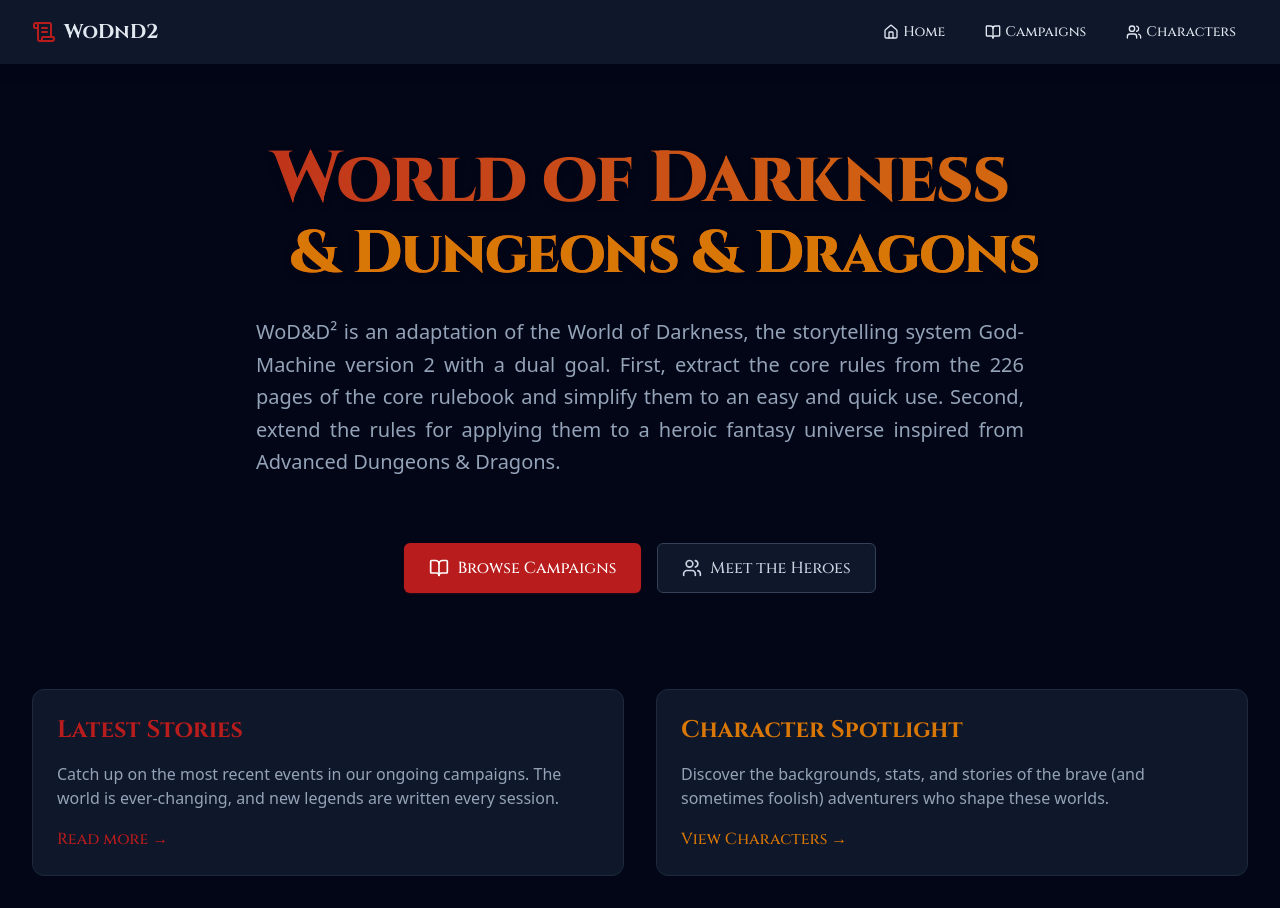
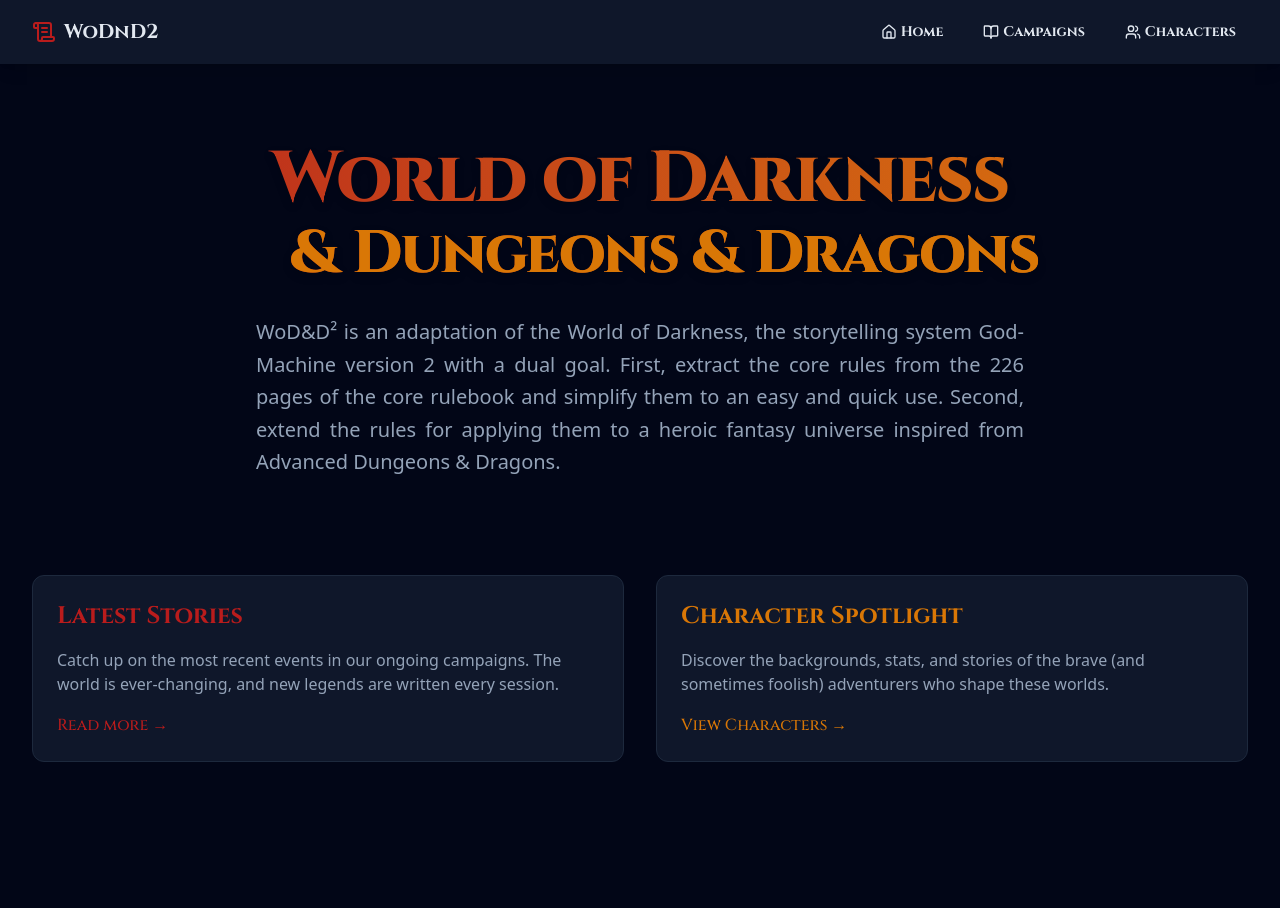
Before and after one commit to mhebrard/wodnd2, a Next.js app: page / in a window 1280 px wide. After the commit the page ends 800 px from the top, so only its background shows below. Built offline with nearby package versions, Linux system fonts and the light colour scheme.

Commit message:
feat: enhance UI with improved navigation links and clickable cards on the homepage

```diff
--- a/src/app/page.tsx
+++ b/src/app/page.tsx
@@ -12,43 +12,31 @@
         <p className="text-xl text-text-muted max-w-3xl mx-auto leading-relaxed text-justify font-sans">
           WoD&D² is an adaptation of the World of Darkness, the storytelling system God-Machine version 2 with a dual goal. First, extract the core rules from the 226 pages of the core rulebook and simplify them to an easy and quick use. Second, extend the rules for applying them to a heroic fantasy universe inspired from Advanced Dungeons & Dragons.
         </p>
-        <div className="flex justify-center gap-4 pt-8">
-          <Link
-            href="/campaigns"
-            className="inline-flex items-center px-6 py-3 border border-transparent text-base font-medium rounded-md shadow-sm text-white bg-primary hover:bg-primary-hover transition-colors shadow-primary/20 font-[family-name:var(--font-cinzel)]"
-          >
-            <BookOpen className="mr-2 h-5 w-5" />
-            Browse Campaigns
-          </Link>
-          <Link
-            href="/characters"
-            className="inline-flex items-center px-6 py-3 border border-slate-700 text-base font-medium rounded-md text-slate-300 bg-surface hover:bg-surface-hover transition-colors font-[family-name:var(--font-cinzel)]"
-          >
-            <Users className="mr-2 h-5 w-5" />
-            Meet the Heroes
-          </Link>
-        </div>
       </section>
 
       <section className="grid md:grid-cols-2 gap-8">
-        <div className="bg-surface p-6 rounded-xl border border-slate-800 hover:border-primary/50 transition-colors group">
+        <Link href="/campaigns" className="block group">
+          <div className="bg-surface p-6 rounded-xl border border-slate-800 hover:border-primary/50 transition-all hover:shadow-lg hover:shadow-primary/10 h-full">
             <h2 className="text-2xl font-bold text-primary mb-4 group-hover:text-primary-hover transition-colors font-[family-name:var(--font-cinzel)]">Latest Stories</h2>
             <p className="text-text-muted mb-4 font-sans">
               Catch up on the most recent events in our ongoing campaigns. The world is ever-changing, and new legends are written every session.
             </p>
-          <Link href="/campaigns" className="text-primary hover:text-primary-hover font-medium font-[family-name:var(--font-cinzel)]">
+            <span className="text-primary hover:text-primary-hover font-medium font-[family-name:var(--font-cinzel)] group-hover:underline">
               Read more &rarr;
+            </span>
+          </div>
         </Link>
-        </div>
-        <div className="bg-surface p-6 rounded-xl border border-slate-800 hover:border-secondary/50 transition-colors group">
+        <Link href="/characters" className="block group">
+          <div className="bg-surface p-6 rounded-xl border border-slate-800 hover:border-secondary/50 transition-all hover:shadow-lg hover:shadow-secondary/10 h-full">
             <h2 className="text-2xl font-bold text-secondary mb-4 group-hover:text-secondary-hover transition-colors font-[family-name:var(--font-cinzel)]">Character Spotlight</h2>
             <p className="text-text-muted mb-4 font-sans">
               Discover the backgrounds, stats, and stories of the brave (and sometimes foolish) adventurers who shape these worlds.
             </p>
-          <Link href="/characters" className="text-secondary hover:text-secondary-hover font-medium font-[family-name:var(--font-cinzel)]">
+            <span className="text-secondary hover:text-secondary-hover font-medium font-[family-name:var(--font-cinzel)] group-hover:underline">
               View Characters &rarr;
+            </span>
+          </div>
         </Link>
-        </div>
       </section>
     </div>
   );
--- a/src/components/Navbar.tsx
+++ b/src/components/Navbar.tsx
@@ -7,22 +7,22 @@
             <div className="max-w-7xl mx-auto px-4 sm:px-6 lg:px-8">
                 <div className="flex items-center justify-between h-16">
                     <div className="flex items-center">
-                        <Link href="/" className="flex items-center space-x-2 font-bold text-xl hover:text-primary transition-colors font-[family-name:var(--font-cinzel)]">
+                        <Link href="/" className="flex items-center space-x-2 font-bold text-xl hover:text-secondary transition-colors font-[family-name:var(--font-cinzel)]">
                             <ScrollText className="h-6 w-6 text-primary" />
                             <span>WoDnD2</span>
                         </Link>
                     </div>
                     <div className="hidden md:block">
                         <div className="ml-10 flex items-baseline space-x-4">
-                            <Link href="/" className="flex items-center space-x-1 px-3 py-2 rounded-md text-sm font-medium hover:bg-surface-hover hover:text-primary transition-colors font-[family-name:var(--font-cinzel)]">
+                            <Link href="/" className="flex items-center space-x-1 px-3 py-2 rounded-md text-sm font-bold hover:bg-surface-hover hover:text-secondary transition-colors font-[family-name:var(--font-cinzel)]">
                                 <Home className="h-4 w-4" />
                                 <span>Home</span>
                             </Link>
-                            <Link href="/campaigns" className="flex items-center space-x-1 px-3 py-2 rounded-md text-sm font-medium hover:bg-surface-hover hover:text-primary transition-colors font-[family-name:var(--font-cinzel)]">
+                            <Link href="/campaigns" className="flex items-center space-x-1 px-3 py-2 rounded-md text-sm font-bold hover:bg-surface-hover hover:text-secondary transition-colors font-[family-name:var(--font-cinzel)]">
                                 <BookOpen className="h-4 w-4" />
                                 <span>Campaigns</span>
                             </Link>
-                            <Link href="/characters" className="flex items-center space-x-1 px-3 py-2 rounded-md text-sm font-medium hover:bg-surface-hover hover:text-primary transition-colors font-[family-name:var(--font-cinzel)]">
+                            <Link href="/characters" className="flex items-center space-x-1 px-3 py-2 rounded-md text-sm font-bold hover:bg-surface-hover hover:text-secondary transition-colors font-[family-name:var(--font-cinzel)]">
                                 <Users className="h-4 w-4" />
                                 <span>Characters</span>
                             </Link>
```
Also changed, not shown: 2 other files (tests, documents, lock files or other folders). Lines whose indentation alone changed are shown as unchanged.
